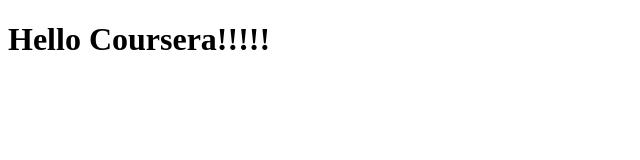
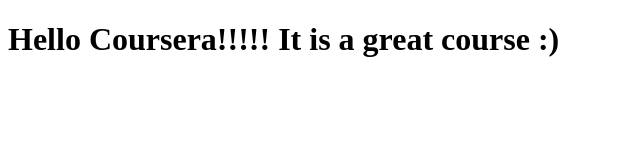
Before and after one commit to GitHubUserRads/CourseraTest, a plain HTML site: page site/index.html in a window 1280 px wide. Shown: the whole page, without its empty margins (0-640 px from the left). Drawn offline with Linux system fonts and the light colour scheme.

Commit message:
Small modification

```diff
--- a/site/index.html
+++ b/site/index.html
@@ -4,6 +4,6 @@
 	<title>Hello Coursera!!</title>
 </head>
 <body>
-<h1>Hello Coursera!!!!!</h1>
+<h1>Hello Coursera!!!!! It is a great course :)</h1>
 </body>
 </html>
```
